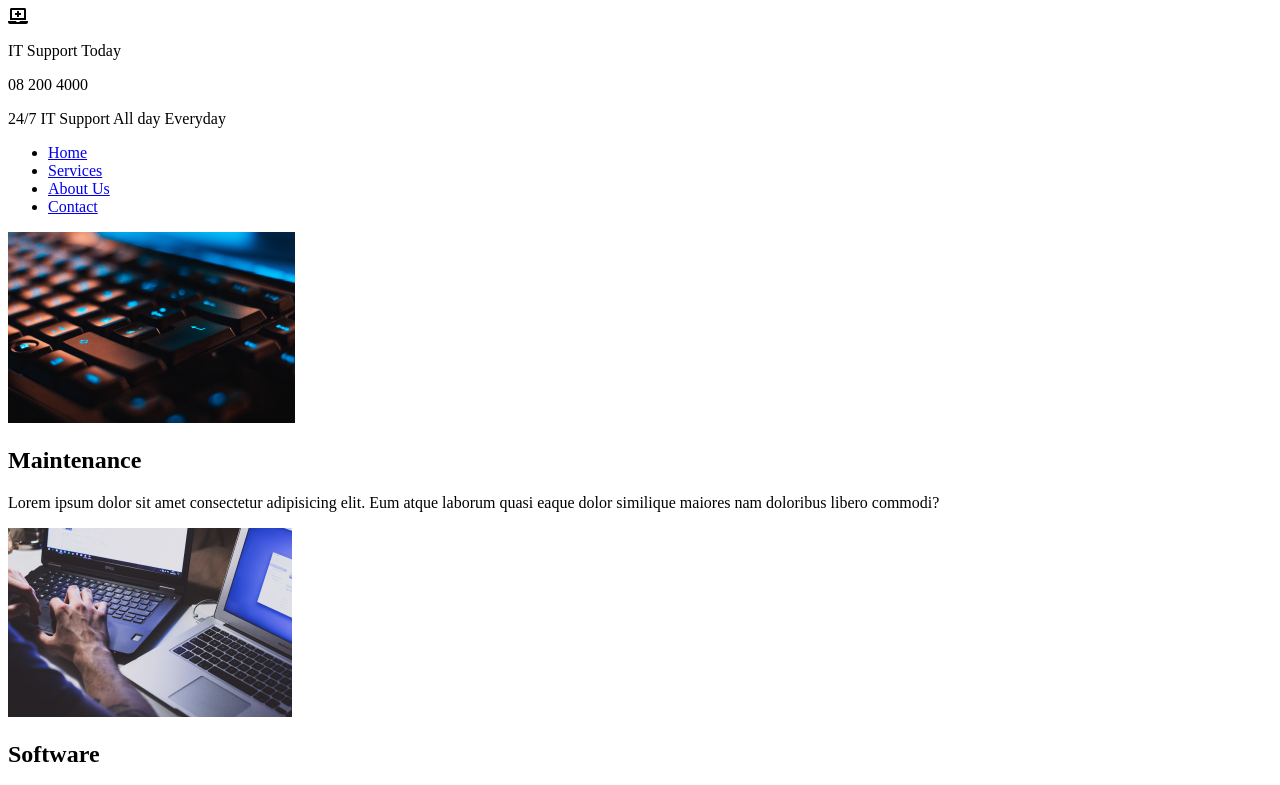
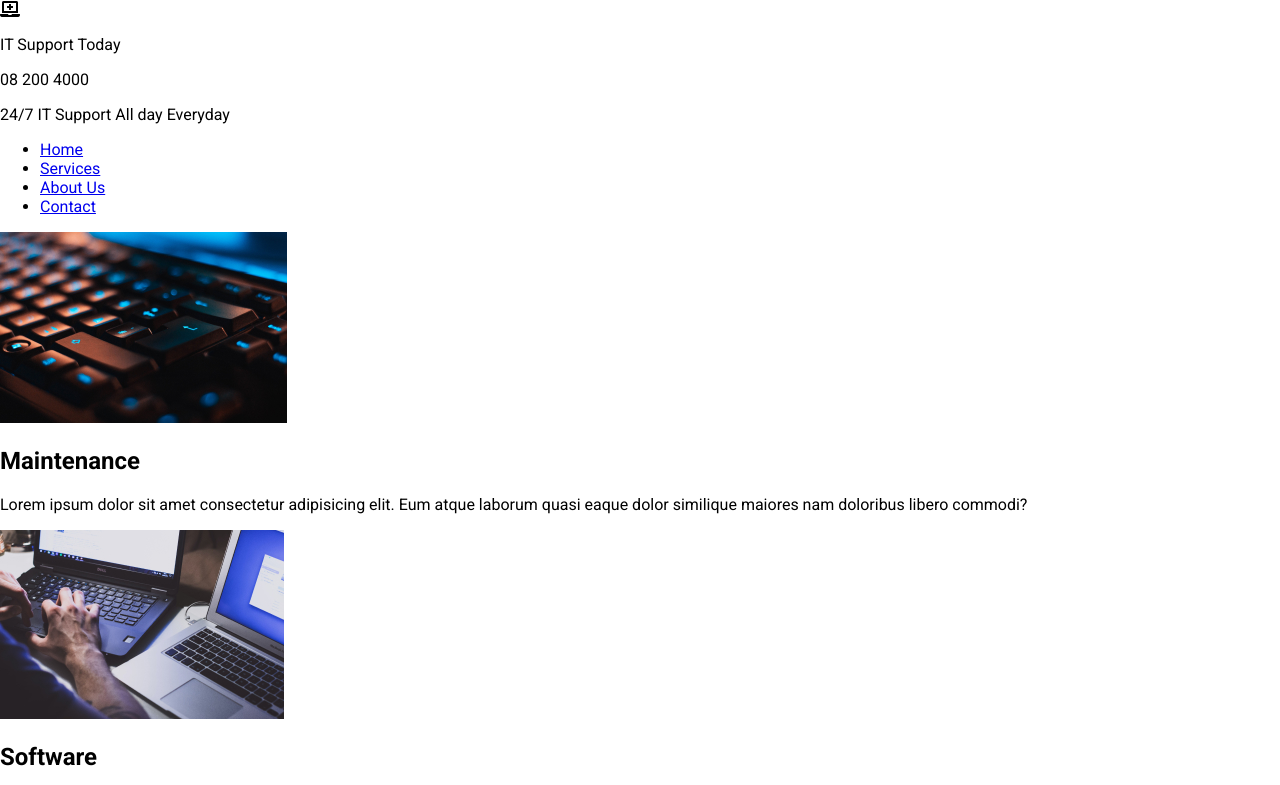
Before and after one commit to j3ffh95/technology-it-design, a plain HTML site: page index.html in a window 1280 px wide. Shown: the top 785 px of the page. Drawn offline with Linux system fonts and the light colour scheme.

Commit message:
Styled the body

```diff
--- a/style.css
+++ b/style.css
@@ -1,7 +1,10 @@
 @import url("https://fonts.googleapis.com/css2?family=Roboto:wght@300;400;500;700;900&display=swap");
+
 * {
   box-sizing: border-box;
 }
 
 body {
+  font-family: "Roboto", sans-serif;
+  margin: 0;
 }
```
